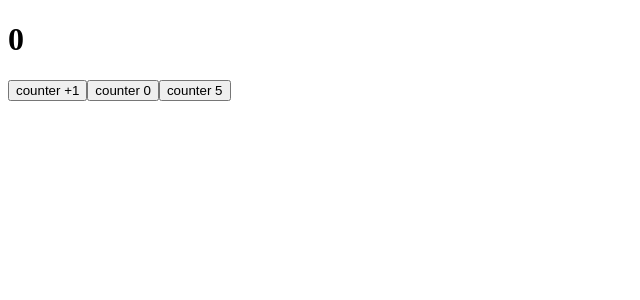
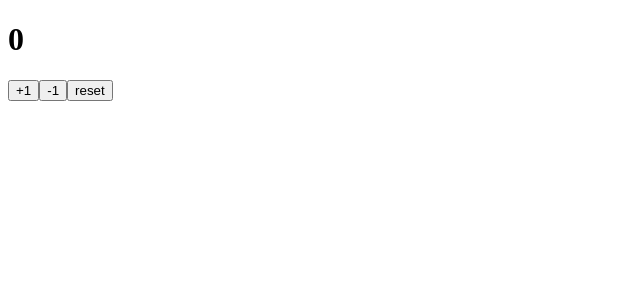
Before and after one commit to ajaydahare/react-render, a React (Create React App) app: page / in a window 1280 px wide. Shown: the top 300 px of the page, without its empty margins (0-640 px from the left). Built offline with nearby package versions, Linux system fonts and the light colour scheme.

Commit message:
useReducer-render

```diff
--- a/src/App.js
+++ b/src/App.js
@@ -1,10 +1,11 @@
 import React from 'react'
+import UseReducerRender from './components/UseReducerRender'
 import UseStateRender from './components/UseStateRender'
 
 function App() {
     return (
         <div>
-            <UseStateRender />
+            <UseReducerRender />
         </div>
     )
 }
--- /dev/null
+++ b/src/components/UseReducerRender.js
@@ -0,0 +1,39 @@
+import React, { useReducer } from 'react';
+const initialState=0
+
+const reducer=(state,action)=>{
+    switch (action) {
+        case "increment":
+            return state+1
+        case "decrement":
+            return state-1
+        case "reset" :
+            return initialState
+        default:
+            return state;
+    }
+}
+
+function UseReducerRender() {
+
+    const [count,dispatch]=useReducer(reducer,initialState);
+
+    console.log("useReducer render")
+
+    return (
+        <div>
+            <h1>{count}</h1>
+            <button onClick={()=>dispatch("increment")}>+1</button>
+            <button onClick={()=>dispatch("decrement")}>-1</button>
+            <button onClick={()=>dispatch("reset")}>reset</button>
+        </div>
+    )
+}
+
+export default UseReducerRender
+
+// useReducer behave the same as useState
+// the setter function from a usestate hook will cause the component to re-render
+// the exception is when you upate a state hook to the same value as the current state
+// same value after the initial render? the  component will not re-render
+// same vlaue after re-render ? react will render that specific component one more time and then bails out any subsequent renders
```
